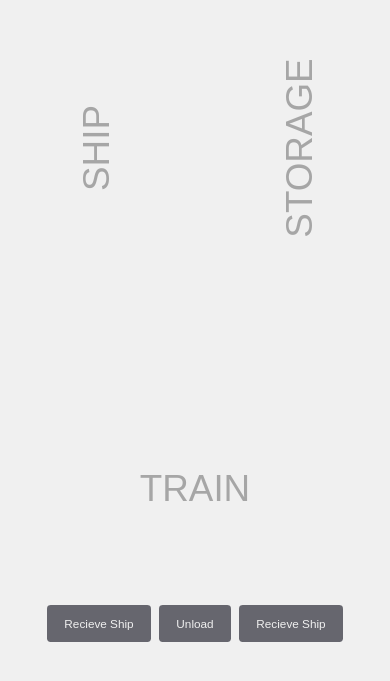
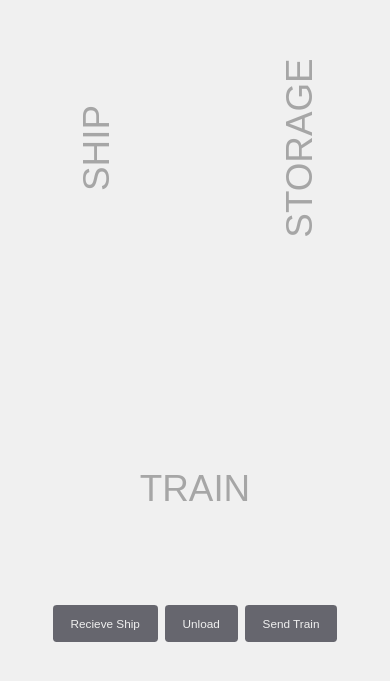
Before and after one commit to ThywillJoshua/Port-App, a React (Create React App) app: page / in a window 390 px wide. Shown: the part 157-838 px from the top of the page. Built offline with nearby package versions, Linux system fonts and the light colour scheme.

Commit message:
responsive clean up 2

```diff
--- a/src/App.js
+++ b/src/App.js
@@ -96,7 +96,7 @@ function App() {
       <div className="btns">
         <Button handler={recieveShipHandler} userAction={"Recieve Ship"} />
         <Button handler={unloadHandler} userAction={"Unload"} />
-        <Button handler={sendTrainHandler} userAction={"Recieve Ship"} />
+        <Button handler={sendTrainHandler} userAction={"Send Train"} />
       </div>
     </div>
   );
```
